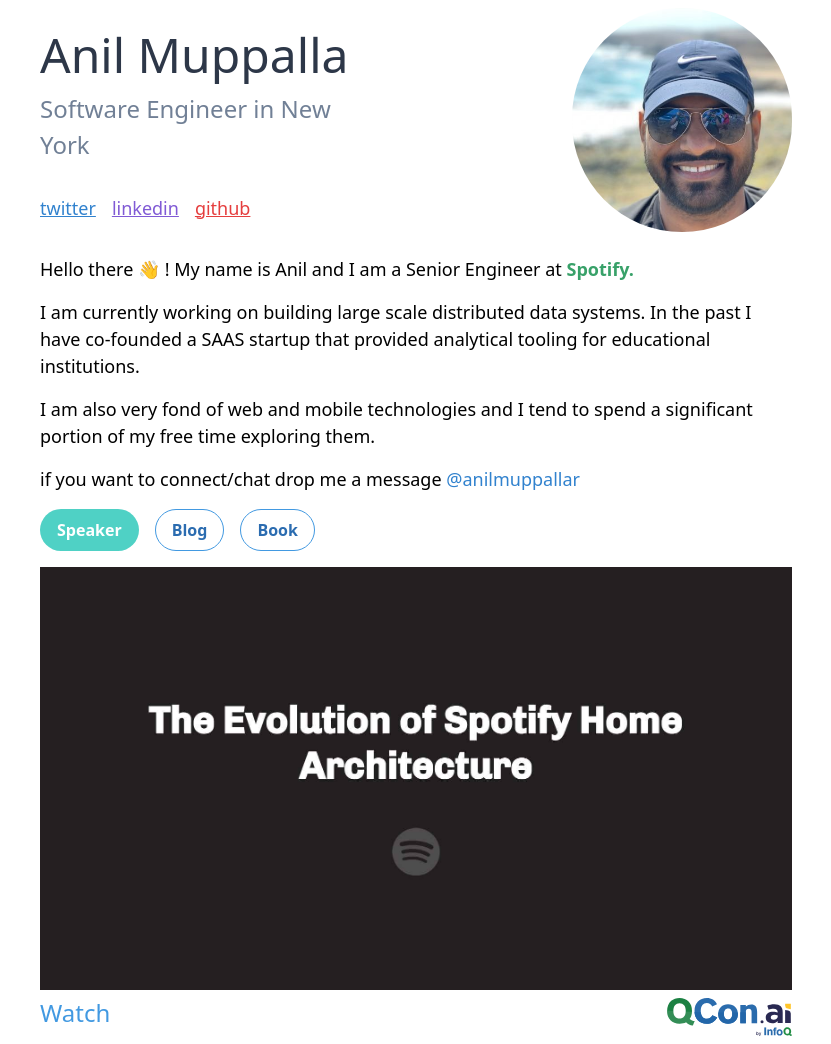
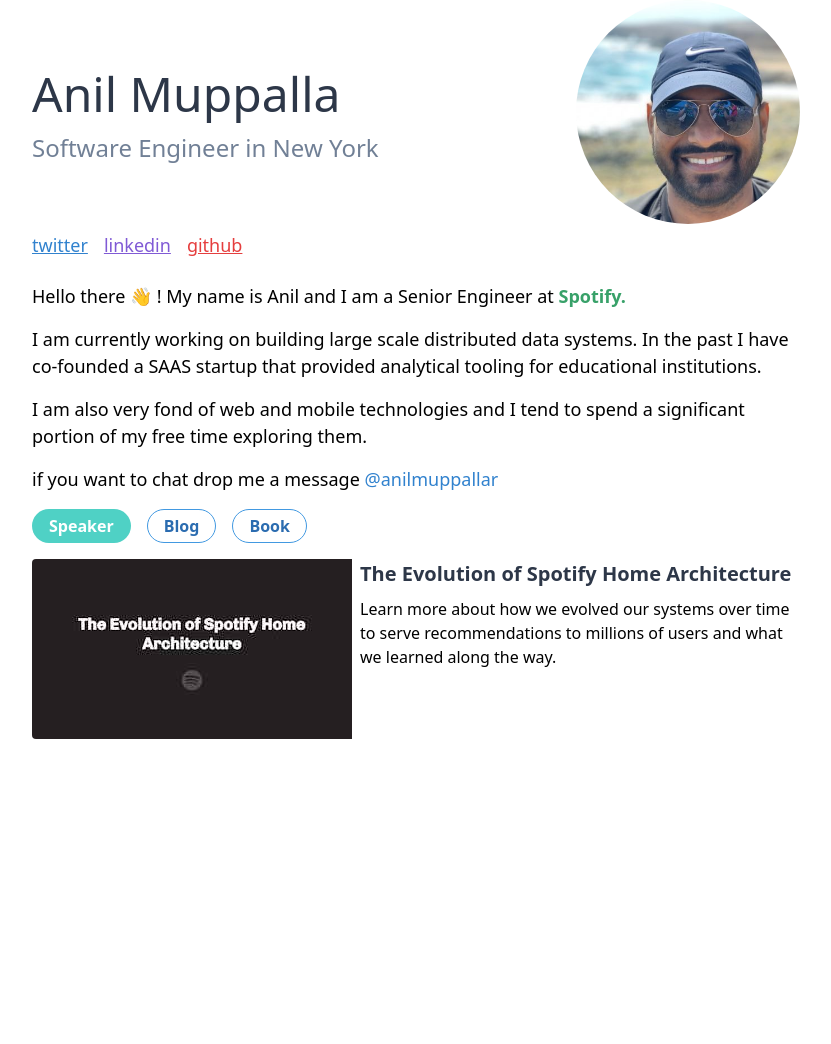
Before and after one commit to anilmuppalla/web, a Next.js app: page / in a window 1280 px wide. Shown: the whole page, without its empty margins (224-1055 px from the left). After the commit the page ends 800 px from the top, so only its background shows below. Built offline with nearby package versions, Linux system fonts and the light colour scheme.

Commit message:
make website more reposive

```diff
--- a/pages/components/hero.js
+++ b/pages/components/hero.js
@@ -1,13 +1,26 @@
 function Hero(props) {
   return (
     <div>
-      <div className="flex space-x-48 justify-between items-center">
+      <div>
+        <div className="md:flex md:justify-between md:items-center">
+          <div>
+            <div className="font-mono text-5xl text-gray-800 text-center md:text-left">
+              Anil Muppalla
+            </div>
+            <div className="font-mono text-2xl text-gray-600 text-center md:text-left">
+              Software Engineer in New York
+            </div>
+          </div>
+          <div className="flex justify-center">
+            <img
+              className="w-56 h-56 rounded-full object-cover object-right-bottom"
+              src="/img/anil_2.jpg"
+              alt="anil muppalla"
+            />
+          </div>
+        </div>
         <div>
-          <h1 className="font-mono text-5xl text-gray-800">Anil Muppalla</h1>
-          <h1 className="font-mono text-2xl text-gray-600">
-            Software Engineer in New York
-          </h1>
-          <div className="mt-8 space-x-4">
+          <div className="mt-2 space-x-4 flex justify-center md:justify-start">
             <a
               className="underline text-blue-600 text-lg"
               target="_blank"
@@ -34,13 +47,6 @@
             </a>
           </div>
         </div>
-        <div>
-          <img
-            className="w-56 h-56 rounded-full object-cover object-right-bottom"
-            src="/img/anil_2.jpg"
-            alt="anil muppalla"
-          />
-        </div>
       </div>
       <div className="mt-6">
         <div className="text-lg">
@@ -65,7 +71,7 @@
             spend a significant portion of my free time exploring them.
           </p>
           <p className="mt-4">
-            if you want to connect/chat drop me a message{" "}
+            if you want to chat drop me a message{" "}
             <a
               className="text-blue-600 text-lg"
               target="_blank"
--- /dev/null
+++ b/pages/components/speaker.js
@@ -0,0 +1,31 @@
+function Speaker(props) {
+  return (
+    <div className="rounded overflow-hidden shadow-xl md:shadow-none md:hover:shadow-xl">
+      <a
+        target="_blank"
+        rel="noopener"
+        href="https://www.infoq.com/presentations/evolution-spotify-arch/"
+      >
+        <div className="md:flex md:justify-between">
+          <img
+            className="w-full h-auto"
+            src="/img/qcon-ai-presentation.jpg"
+            alt="Evolution of Spotify Home"
+          />
+          <div className="border-gray-100 m-2 md:mt-0">
+            <div class="font-bold text-gray-800 text-xl">
+              The Evolution of Spotify Home Architecture
+            </div>
+            <div className="text-base mt-2">
+              Learn more about how we evolved our systems over time to serve
+              recommendations to millions of users and what we learned along the
+              way.
+            </div>
+          </div>
+        </div>
+      </a>
+    </div>
+  );
+}
+
+export default Speaker;
--- a/pages/index.js
+++ b/pages/index.js
@@ -1,5 +1,6 @@
 import React, { useState } from "react";
 import Hero from "./components/hero";
+import Speaker from "./components/speaker";
 function Home(props) {
   const [showPage, setPage] = useState(props.showPage);
 
@@ -15,7 +16,7 @@
         />
       </head>
       <body>
-        <div className="p-2 mx-auto max-w-screen-md">
+        <div className="p-4 lg:p-0 mx-auto max-w-screen-md items-center">
           <Hero />
           <div className="mt-4 space-x-4">
             <button
@@ -24,7 +25,7 @@
                 showPage === "speaker"
                   ? "bg-teal-400 text-white border-transparent focus:outline-none"
                   : " hover:bg-teal-400 text-blue-700 hover:text-white bg-transparent hover:border-transparent focus:outline-none border-blue-500"
-              }   font-semibold  py-2 px-4 border rounded-full`}
+              }   font-semibold  py-1 px-4 border rounded-full`}
             >
               Speaker
             </button>
@@ -34,7 +35,7 @@
                 showPage === "blog"
                   ? "bg-teal-400 text-white border-transparent active:outline-none focus:outline-none"
                   : " hover:bg-teal-400 text-blue-700 hover:text-white bg-transparent hover:border-transparent focus:outline-none border-blue-500"
-              }   font-semibold  py-2 px-4 border rounded-full`}
+              }   font-semibold  py-1 px-4 border rounded-full`}
             >
               Blog
             </button>
@@ -44,33 +45,14 @@
                 showPage === "book"
                   ? "bg-teal-400 text-white border-transparent focus:outline-none"
                   : " hover:bg-teal-400 text-blue-700 hover:text-white bg-transparent hover:border-transparent focus:outline-none border-blue-500"
-              }   font-semibold  py-2 px-4 border rounded-full`}
+              }   font-semibold py-1 px-4 border rounded-full`}
             >
               Book
             </button>
           </div>
           <div className="mt-4">
             <div className={showPage === "speaker" ? "block" : "hidden"}>
-              <img
-                className="w-auto h-auto"
-                src="/img/qcon-ai-presentation.jpg"
-                alt="Evolution of Spotify Home"
-              />
-              <div className="flex justify-between items-center">
-                <a
-                  className="text-blue-500 text-2xl hover:underline"
-                  target="_blank"
-                  rel="noopener"
-                  href="https://www.infoq.com/presentations/evolution-spotify-arch/"
-                >
-                  Watch
-                </a>
-                <img
-                  className="mt-2 w-1/6 h-1/6"
-                  src="/img/qcon-ai-logo.svg"
-                  alt="Qcon"
-                />
-              </div>
+              <Speaker />
             </div>
             <div className={showPage === "blog" ? "block" : "hidden"}>
               Blog notes
```
Also changed, not shown: public/img/qcon-ai-presentation.jpg.
